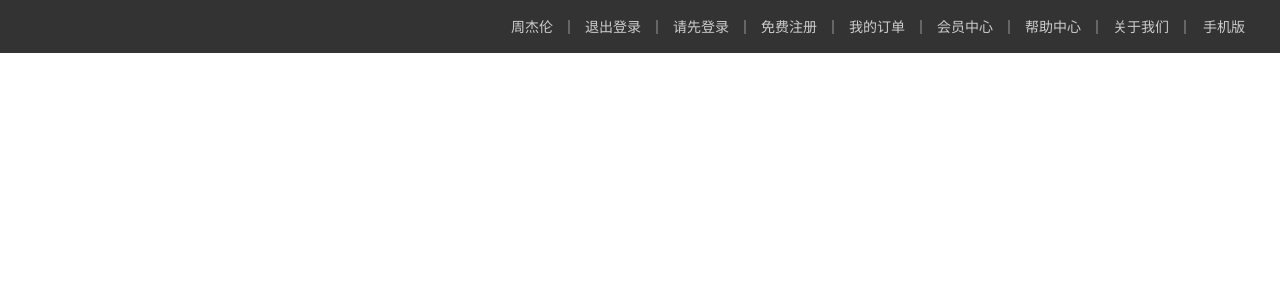
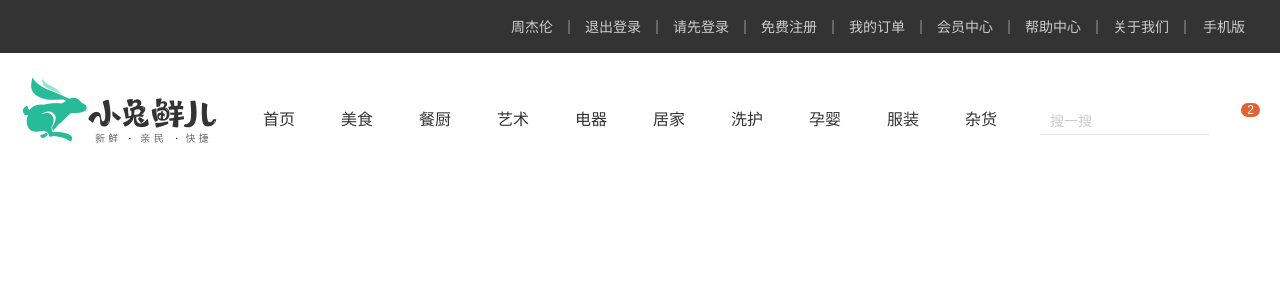
Before and after one commit to szlsay/Rabbit-TS, a Vue app: page /#/ in a window 1280 px wide. Shown: the top 300 px of the page. Built offline with nearby package versions, Linux system fonts and the light colour scheme; a small style sheet from the web is missing.

Commit message:
Layout布局-头部布局功能

```diff
--- /dev/null
+++ b/src/views/layout/components/app-header-nav.vue
@@ -0,0 +1,95 @@
+<script lang="ts" setup name="AppHeaderNav">
+</script>
+
+<template>
+  <ul class="app-header-nav">
+    <li class="home"><RouterLink to="/">首页</RouterLink></li>
+    <li><a href="#">美食</a></li>
+    <li><a href="#">餐厨</a></li>
+    <li><a href="#">艺术</a></li>
+    <li><a href="#">电器</a></li>
+    <li><a href="#">居家</a></li>
+    <li><a href="#">洗护</a></li>
+    <li><a href="#">孕婴</a></li>
+    <li><a href="#">服装</a></li>
+    <li><a href="#">杂货</a></li>
+  </ul>
+</template>
+
+<style scoped lang="less">
+.app-header-nav {
+  width: 820px;
+  display: flex;
+  padding-left: 40px;
+  position: relative;
+  z-index: 998;
+  position: relative;
+  z-index: 998;
+  > li {
+    margin-right: 40px;
+    width: 38px;
+    text-align: center;
+    > a {
+      font-size: 16px;
+      line-height: 32px;
+      height: 32px;
+      display: inline-block;
+      &:hover {
+        color: @xtxColor;
+        border-bottom: 1px solid @xtxColor;
+      }
+    }
+    // 新增样式
+    &:hover {
+      > a {
+        color: @xtxColor;
+        border-bottom: 1px solid @xtxColor;
+      }
+      // > .layer {
+      //   height: 132px;
+      //   opacity: 1;
+      // }
+    }
+  }
+}
+// 新增样式
+.layer {
+  &.open {
+    height: 132px;
+    opacity: 1;
+  }
+  width: 1240px;
+  background-color: #fff;
+  position: absolute;
+  left: -200px;
+  top: 56px;
+  height: 0;
+  overflow: hidden;
+  opacity: 0;
+  box-shadow: 0 0 5px #ccc;
+  transition: all 0.2s 0.1s;
+  ul {
+    display: flex;
+    flex-wrap: wrap;
+    padding: 0 70px;
+    align-items: center;
+    height: 132px;
+    li {
+      width: 110px;
+      text-align: center;
+      img {
+        width: 60px;
+        height: 60px;
+      }
+      p {
+        padding-top: 10px;
+      }
+      &:hover {
+        p {
+          color: @xtxColor;
+        }
+      }
+    }
+  }
+}
+</style>
--- /dev/null
+++ b/src/views/layout/components/app-header.vue
@@ -0,0 +1,86 @@
+<script lang="ts" setup name="AppHeader">
+import AppHeaderNav from './app-header-nav.vue'
+</script>
+
+<template>
+  <header class="app-header">
+    <div class="container">
+      <h1 class="logo"><RouterLink to="/">小兔鲜</RouterLink></h1>
+      <!-- 导航组件 -->
+      <AppHeaderNav></AppHeaderNav>
+      <div class="search">
+        <i class="iconfont icon-search"></i>
+        <input type="text" placeholder="搜一搜" />
+      </div>
+      <div class="cart">
+        <a class="curr" href="#">
+          <i class="iconfont icon-cart"></i><em>2</em>
+        </a>
+      </div>
+    </div>
+  </header>
+</template>
+
+<style scoped lang="less">
+.app-header {
+  background: #fff;
+  .container {
+    display: flex;
+    align-items: center;
+  }
+  .logo {
+    width: 200px;
+    a {
+      display: block;
+      height: 132px;
+      width: 100%;
+      text-indent: -9999px;
+      background: url('@/assets/images/logo.png') no-repeat center 18px /
+        contain;
+    }
+  }
+
+  .search {
+    width: 170px;
+    height: 32px;
+    position: relative;
+    border-bottom: 1px solid #e7e7e7;
+    line-height: 32px;
+    .icon-search {
+      font-size: 18px;
+      margin-left: 5px;
+    }
+    input {
+      width: 140px;
+      padding-left: 5px;
+      color: #666;
+    }
+  }
+  .cart {
+    width: 50px;
+    .curr {
+      height: 32px;
+      line-height: 32px;
+      text-align: center;
+      position: relative;
+      display: block;
+      .icon-cart {
+        font-size: 22px;
+      }
+      em {
+        font-style: normal;
+        position: absolute;
+        right: 0;
+        top: 0;
+        padding: 1px 6px;
+        line-height: 1;
+        background: @helpColor;
+        color: #fff;
+        font-size: 12px;
+        border-radius: 10px;
+        font-family: Arial;
+      }
+    }
+  }
+}
+</style>
--- a/src/views/layout/index.vue
+++ b/src/views/layout/index.vue
@@ -1,10 +1,12 @@
 <script setup lang="ts" name="Layout">
 import AppTopnav from './components/app-topnav.vue'
+import AppHeader from './components/app-header.vue'
 </script>
 
 <template>
   <div>
     <app-topnav></app-topnav>
+    <app-header></app-header>
   </div>
 </template>
 
```
